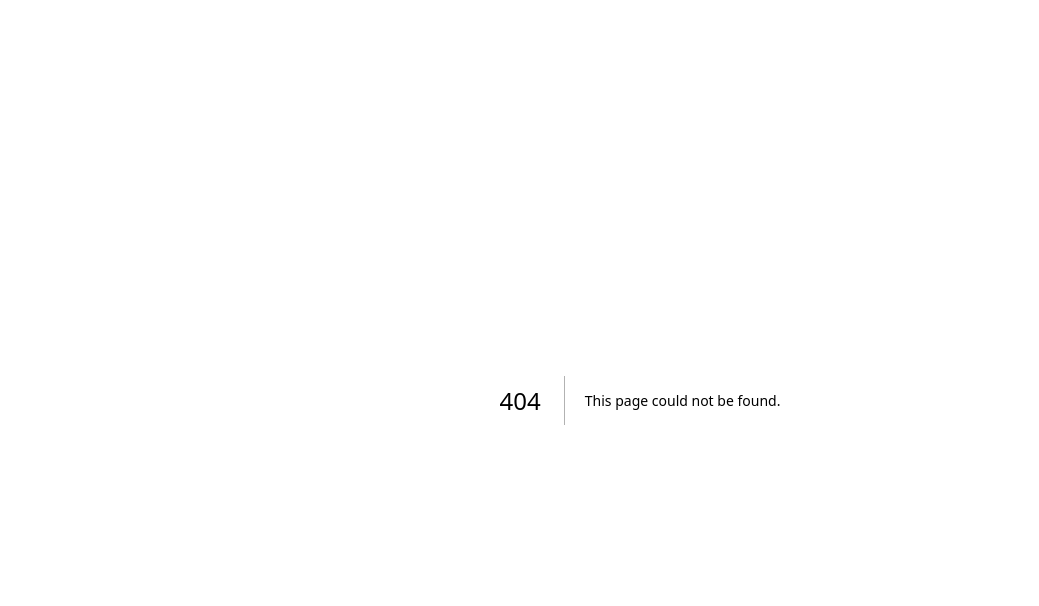
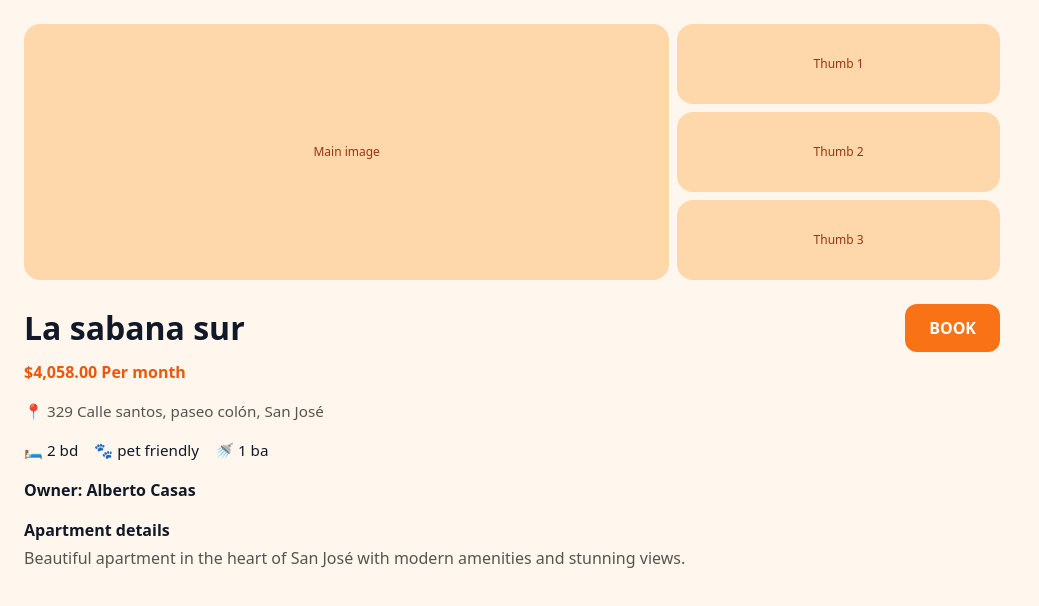
Before and after one commit to safetrustcr/dApp-SafeTrust, a Next.js app in the folder apps/web/: page /hotel/1 in a window 1280 px wide. Before the commit this address had no page. Shown: the top 606 px of the page, without its empty margins (0-1039 px from the left). Built offline with nearby package versions, Linux system fonts and the light colour scheme.

Commit message:
feat: rebase hotel detail placeholder onto upstream main

```diff
--- /dev/null
+++ b/apps/web/src/app/hotel/[id]/page.tsx
@@ -0,0 +1,189 @@
+// TODO: replace with real detail components once merged in frontend-SafeTrust
+// Sources:
+//   frontend-SafeTrust/src/components/hotel/ApartmentDetail.tsx
+//   frontend-SafeTrust/src/components/hotel/ImageGallery.tsx
+//   frontend-SafeTrust/src/components/hotel/SuggestionsList.tsx
+//   frontend-SafeTrust/src/components/hotel/AmenityIcons.tsx
+//
+// Data source (when wired):
+//   Apollo query: GET_APARTMENT_BY_ID -> public.apartments (Hasura)
+
+import Link from 'next/link';
+import type { CSSProperties } from 'react';
+
+const STUB_APARTMENT = {
+  name: 'La sabana sur',
+  address: '329 Calle santos, paseo colón, San José',
+  price: 4058,
+  bedrooms: 2,
+  bathrooms: 1,
+  petFriendly: true,
+  owner: {
+    name: 'Alberto Casas',
+    email: 'albertoCasas100@gmail.com',
+    phone: '+506 64852179',
+  },
+  description:
+    'Beautiful apartment in the heart of San José with modern amenities and stunning views.',
+};
+
+const styles = {
+  page: {
+    display: 'flex',
+    minHeight: '100vh',
+    backgroundColor: '#fff7ed',
+    color: '#111827',
+  } satisfies CSSProperties,
+  aside: {
+    width: '18rem',
+    borderRight: '1px solid #fed7aa',
+    padding: '1rem',
+    flexShrink: 0,
+    display: 'none',
+  } satisfies CSSProperties,
+  suggestionCard: {
+    display: 'flex',
+    gap: '0.5rem',
+    padding: '0.5rem',
+    marginBottom: '0.5rem',
+    border: '1px solid #fdba74',
+    borderRadius: '0.75rem',
+    backgroundColor: '#ffffff',
+    fontSize: '0.75rem',
+  } satisfies CSSProperties,
+  imagePlaceholder: {
+    backgroundColor: '#fed7aa',
+    borderRadius: '1rem',
+    display: 'flex',
+    alignItems: 'center',
+    justifyContent: 'center',
+    color: '#9a3412',
+  } satisfies CSSProperties,
+  main: {
+    flex: 1,
+    maxWidth: '64rem',
+    padding: '1.5rem',
+  } satisfies CSSProperties,
+  gallery: {
+    display: 'grid',
+    gridTemplateColumns: '2fr 1fr',
+    gap: '0.5rem',
+    marginBottom: '1.5rem',
+  } satisfies CSSProperties,
+  thumbs: {
+    display: 'flex',
+    flexDirection: 'column',
+    gap: '0.5rem',
+  } satisfies CSSProperties,
+  header: {
+    display: 'flex',
+    alignItems: 'flex-start',
+    justifyContent: 'space-between',
+    gap: '1rem',
+    marginBottom: '1rem',
+  } satisfies CSSProperties,
+  button: {
+    display: 'inline-block',
+    backgroundColor: '#f97316',
+    color: '#ffffff',
+    fontWeight: 700,
+    padding: '0.75rem 1.5rem',
+    borderRadius: '0.75rem',
+  } satisfies CSSProperties,
+  metaRow: {
+    display: 'flex',
+    gap: '1rem',
+    marginBottom: '1rem',
+    flexWrap: 'wrap',
+  } satisfies CSSProperties,
+} as const;
+
+export default function ApartmentDetailPage({
+  params,
+}: {
+  params: { id: string };
+}) {
+  return (
+    <div style={styles.page}>
+      {/* TODO: replace with <SuggestionsList /> */}
+      <aside style={styles.aside} className="desktop-suggestions">
+        <p style={{ marginBottom: '0.25rem', fontSize: '0.875rem', fontWeight: 600 }}>
+          Suggestions
+        </p>
+        <p style={{ marginBottom: '1rem', fontSize: '0.75rem', color: '#78716c' }}>
+          More than 200 available
+        </p>
+        {[1, 2, 3, 4, 5].map((i) => (
+          <div key={i} style={styles.suggestionCard}>
+            <div
+              style={{
+                width: '3rem',
+                height: '3rem',
+                flexShrink: 0,
+                borderRadius: '0.75rem',
+                backgroundColor: '#fed7aa',
+              }}
+            />
+            <div>
+              <p style={{ margin: 0, fontWeight: 500 }}>Los yoses</p>
+              <p style={{ margin: '0.25rem 0', color: '#78716c' }}>
+                329 Calle santos, San José
+              </p>
+              <p style={{ margin: 0, color: '#ea580c', fontWeight: 600 }}>$4.000</p>
+            </div>
+          </div>
+        ))}
+      </aside>
+
+      <main style={styles.main}>
+        {/* TODO: replace with <ImageGallery images={apartment.images} /> */}
+        <div style={styles.gallery}>
+          <div style={{ ...styles.imagePlaceholder, minHeight: '16rem' }}>
+            <span style={{ fontSize: '0.75rem' }}>Main image</span>
+          </div>
+          <div style={styles.thumbs}>
+            {[1, 2, 3].map((i) => (
+              <div key={i} style={{ ...styles.imagePlaceholder, flex: 1, minHeight: '5rem' }}>
+                <span style={{ fontSize: '0.75rem' }}>Thumb {i}</span>
+              </div>
+            ))}
+          </div>
+        </div>
+
+        <div style={styles.header}>
+          <div>
+            <h1 style={{ margin: 0, fontSize: '2rem', fontWeight: 700 }}>{STUB_APARTMENT.name}</h1>
+            <p style={{ marginTop: '0.5rem', color: '#ea580c', fontWeight: 600 }}>
+              ${STUB_APARTMENT.price.toLocaleString()}.00 Per month
+            </p>
+          </div>
+
+          <Link href={`/hotel/${params.id}/escrow/create`} style={styles.button}>
+            BOOK
+          </Link>
+        </div>
+
+        {/* TODO: replace with <AmenityIcons /> */}
+        <div style={{ ...styles.metaRow, color: '#57534e', fontSize: '0.95rem' }}>
+          <span>📍 {STUB_APARTMENT.address}</span>
+        </div>
+        <div style={{ ...styles.metaRow, fontSize: '0.95rem' }}>
+          <span>🛏 {STUB_APARTMENT.bedrooms} bd</span>
+          <span>🐾 {STUB_APARTMENT.petFriendly ? 'pet friendly' : 'no pets'}</span>
+          <span>🚿 {STUB_APARTMENT.bathrooms} ba</span>
+        </div>
+
+        <div style={{ marginBottom: '1rem' }}>
+          <p style={{ marginBottom: '0.25rem', fontWeight: 600 }}>
+            Owner: {STUB_APARTMENT.owner.name}
+          </p>
+        </div>
+
+        <div>
+          <h2 style={{ marginBottom: '0.25rem', fontWeight: 600 }}>Apartment details</h2>
+          <p style={{ color: '#57534e', lineHeight: 1.6 }}>{STUB_APARTMENT.description}</p>
+        </div>
+      </main>
+    </div>
+  );
+}
```
